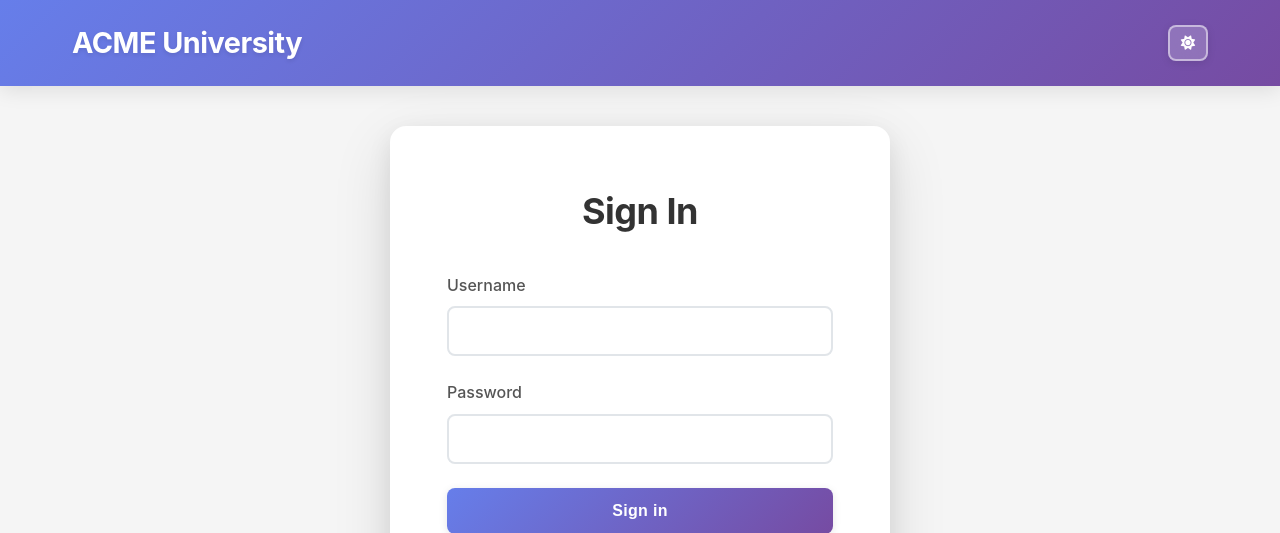
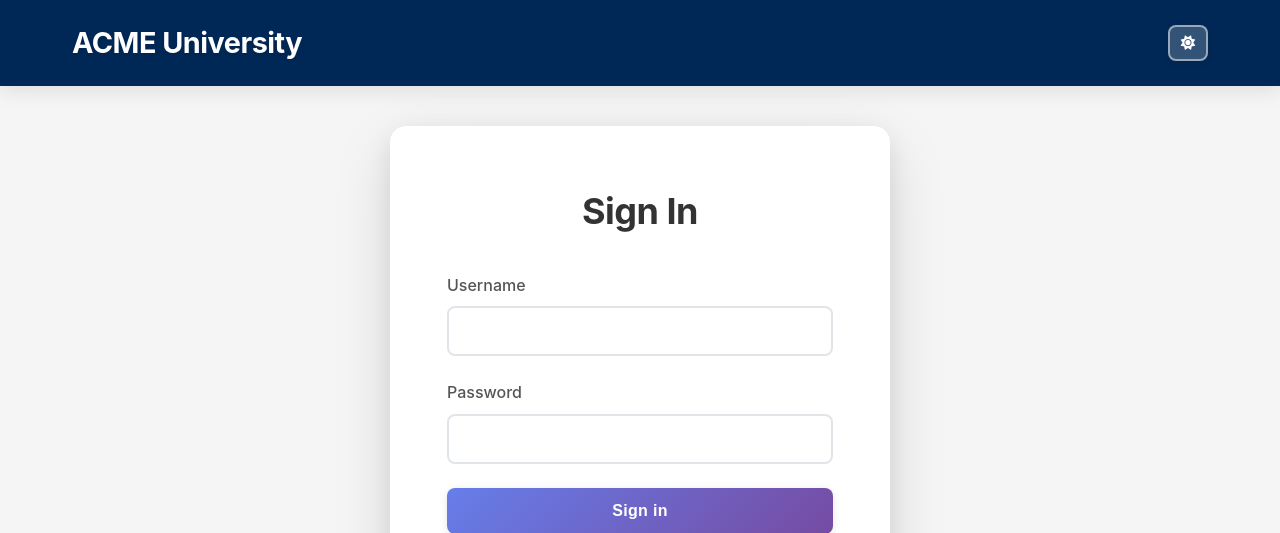
Before and after one commit to andrewfeng2/cse108lab8-project, a Flask app: page /login in a window 1280 px wide. Shown: the top 533 px of the page. Run offline with Flask 3, Linux system fonts and the light colour scheme.

Commit message:
removed comments, changed css colors

```diff
--- a/static/css/style.css
+++ b/static/css/style.css
@@ -12,9 +12,9 @@
     --border-dark: #ced4da;
     --shadow: rgba(0,0,0,0.1);
     --shadow-dark: rgba(0,0,0,0.2);
-    --navbar-gradient: linear-gradient(135deg, #667eea 0%, #764ba2 100%);
-    --tab-active-color: #667eea;
-    --tab-active-gradient: linear-gradient(135deg, #667eea 0%, #764ba2 100%);
+    --navbar-gradient: #002856;
+    --tab-active-color: #013066;
+    --tab-active-gradient: #002856;
     --success-bg: #d4edda;
     --success-border: #c3e6cb;
     --success-text: #155724;
@@ -27,7 +27,6 @@
 }
 
 [data-theme="dark"] {
-    /* Dark theme */
     --bg-primary: #1a1a1a;
     --bg-secondary: #2d2d2d;
     --bg-tertiary: #3a3a3a;
--- a/static/js/main.js
+++ b/static/js/main.js
@@ -13,12 +13,10 @@ function hideLoading() {
 }
 
 function showNotification(message, type = 'info') {
-    // Create notification element
     const notification = document.createElement('div');
     notification.className = `notification notification-${type}`;
     notification.textContent = message;
 
-    // Style the notification
     notification.style.cssText = `
         position: fixed;
         top: 20px;
@@ -31,7 +29,6 @@ function showNotification(message, type = 'info') {
         animation: slideIn 0.3s ease;
     `;
 
-    // Set background color based on type
     switch (type) {
         case 'success':
             notification.style.background = 'linear-gradient(135deg, #28a745 0%, #20c997 100%)';
@@ -46,10 +43,7 @@ function showNotification(message, type = 'info') {
             notification.style.background = 'linear-gradient(135deg, #667eea 0%, #764ba2 100%)';
     }
 
-    // Add to page
     document.body.appendChild(notification);
-
-    // Remove after 3 seconds
     setTimeout(() => {
         notification.style.animation = 'slideOut 0.3s ease';
         setTimeout(() => {
```
Also changed, not shown: 1 other file.
